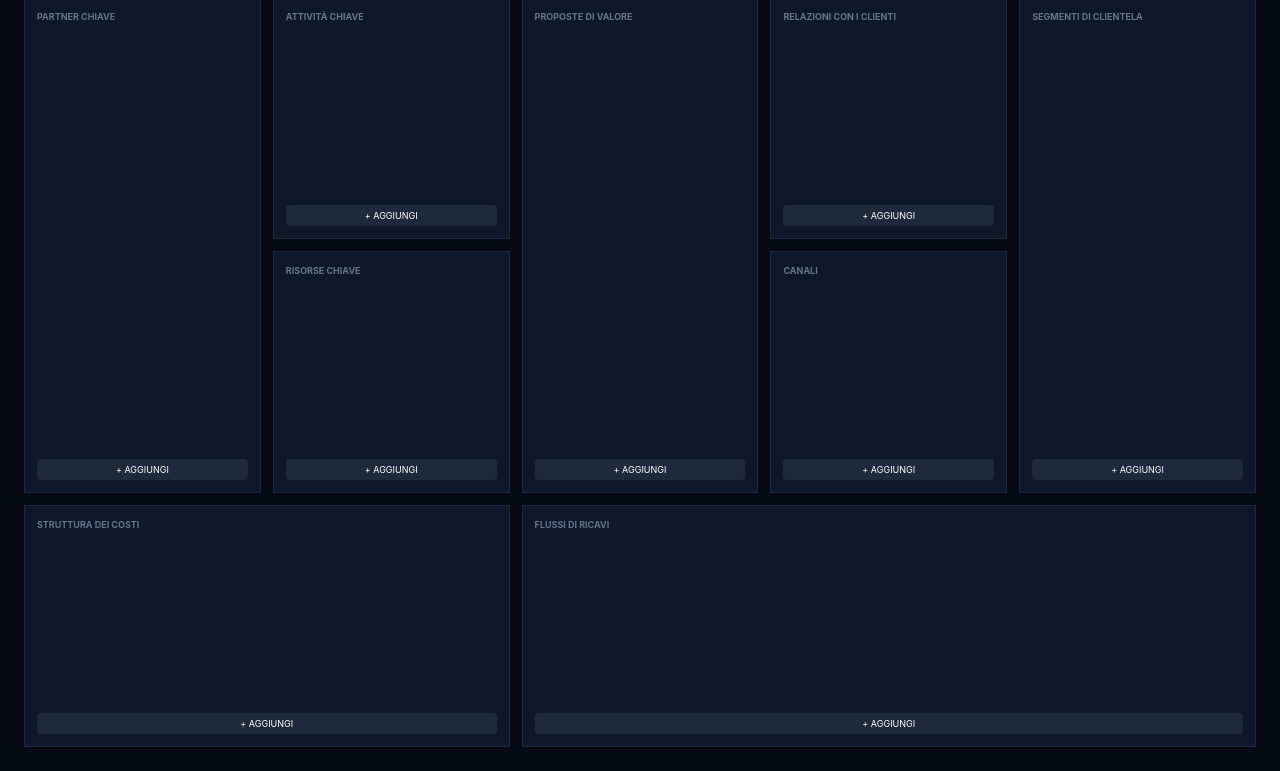
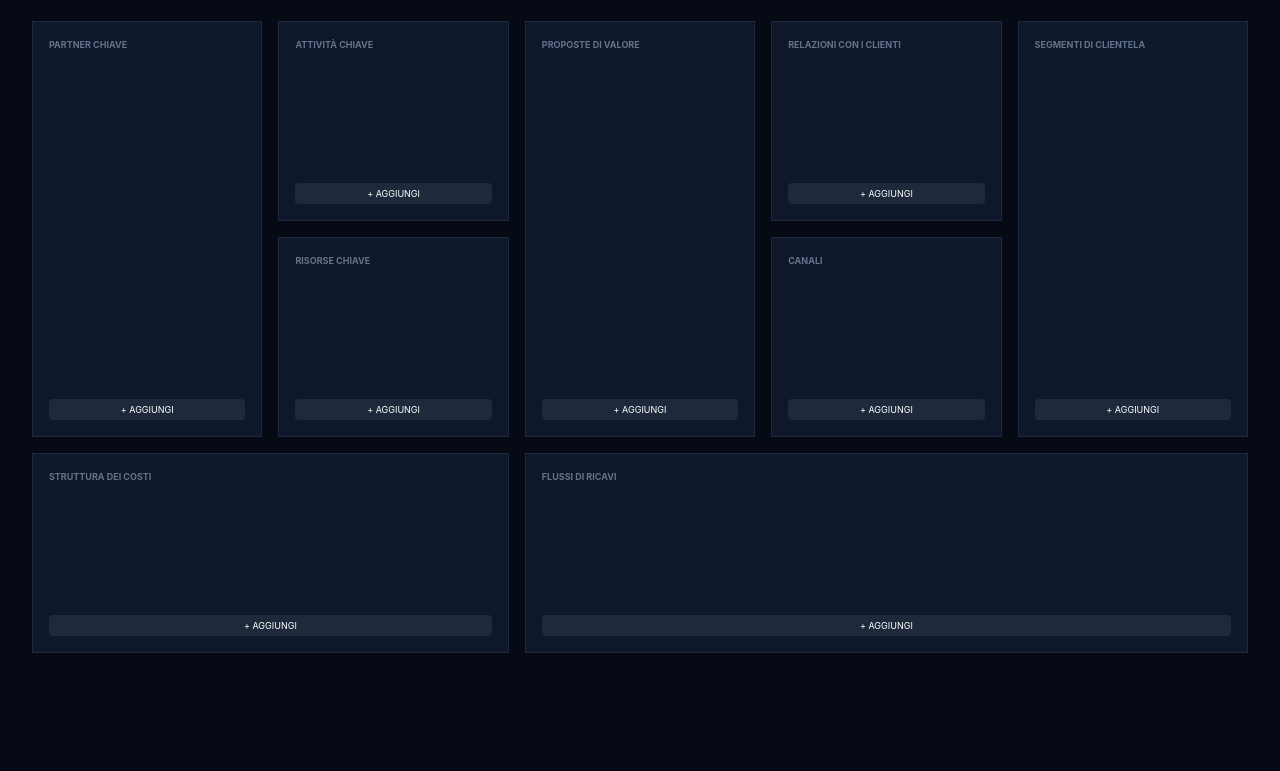
Before and after one commit to jonlewuk-ship-it/EN-Canvas, a website: page index.html in a window 1280 px wide. Shown: the part 124-895 px from the top of the page. After the commit the page ends 800 px from the top, so only its background shows below. Drawn offline with nearby package versions, Linux system fonts and the light colour scheme; no server answers.

Commit message:
Update index.html

```diff
--- a/index.html
+++ b/index.html
@@ -5,22 +5,26 @@
     <script src="https://cdn.tailwindcss.com"></script>
     <style>
         body { background-color: #050a14; color: #FFFFFF; font-family: 'Inter', sans-serif; }
-        #canvas-grid { display: grid; grid-template-columns: repeat(5, 1fr); grid-template-rows: repeat(3, 1fr); gap: 12px; height: 750px; }
-        .bmc-box { background: #0f172a; border: 1px solid #1e293b; padding: 12px; display: flex; flex-direction: column; overflow: hidden; }
-        /* Semi-transparent scroller */
-        .scroller { overflow-y: auto; scrollbar-width: thin; scrollbar-color: rgba(255, 221, 0, 0.3) transparent; flex-grow: 1; }
-        .scroller::-webkit-scrollbar { width: 6px; }
-        .scroller::-webkit-scrollbar-thumb { background: rgba(255, 255, 255, 0.1); border-radius: 4px; }
+        .viewport { height: 100vh; overflow-y: auto; padding-bottom: 50px; }
+        .viewport::-webkit-scrollbar { width: 8px; }
+        .viewport::-webkit-scrollbar-thumb { background: rgba(255, 221, 0, 0.2); border-radius: 10px; }
+        #canvas-grid {
+            display: grid;
+            grid-template-columns: repeat(5, 1fr);
+            grid-auto-rows: minmax(200px, auto);
+            gap: 16px;
+            margin: 0 32px;
+        }
+        .bmc-box { background: #0f172a; border: 1px solid #1e293b; padding: 16px; display: flex; flex-direction: column; }
         .acca-yellow { color: #FFDD00; }
-        .entry-card { background: rgba(30, 41, 59, 0.7); border-left: 3px solid #FFDD00; padding: 8px; margin-bottom: 8px; font-size: 0.75rem; position: relative; }
+        .entry-card { background: rgba(30, 41, 59, 0.7); border-left: 3px solid #FFDD00; padding: 10px; margin-bottom: 8px; font-size: 0.8rem; }
     </style>
 </head>
-<body class="p-6">
-    <header class="mb-6 border-b border-slate-800 pb-4 flex justify-between items-center">
-        <div>
+<body class="p-0 m-0">
+    <div class="viewport">
+        <header class="p-8 border-b border-slate-800 mb-6">
             <h1 class="text-3xl font-extrabold">ACCA <span class="acca-yellow">BIM Strategy Canvas</span></h1>
             <p class="text-slate-400 text-sm">EN-TEAM | Global Market Intelligence Portal</p>
-        </div>
         </header>
 
         <div id="canvas-grid">
@@ -33,6 +37,7 @@
             <div class="bmc-box" style="grid-area: 1 / 5 / 3 / 6;" data-section="Segmenti di Clientela"></div>
             <div class="bmc-box" style="grid-area: 3 / 1 / 4 / 3;" data-section="Struttura dei Costi"></div>
             <div class="bmc-box" style="grid-area: 3 / 3 / 4 / 6;" data-section="Flussi di Ricavi"></div>
+        </div>
     </div>
 
     <div id="modal" class="hidden fixed inset-0 bg-black/90 flex items-center justify-center p-4 z-50">
@@ -51,9 +56,9 @@
         let currentEditId = null;
         const guidance = {
             "Partner Chiave": "Esempio: Esri, buildingSMART, system integrator locali.",
-            "Attività Chiave": "Esempio: Sviluppo plugin usBIM,...",
+            "Attività Chiave": "Esempio: Sviluppo plugin usBIM, localizzazione G-Gov.",
             "Risorse Chiave": "Esempio: Motore browser proprietario, capitale umano BIM.",
-            "Proposte di Valore": "Esempio: Interoperabilità a Zero Perdita dati (IFC), Digital Twins.",
+            "Proposte di Valore": "Esempio: Interoperabilità a Perdita Zero (IFC), gemelli digitali.",
             "Relazioni con i Clienti": "Esempio: Nurturing automatizzato, customer success dedicato.",
             "Canali": "Esempio: Marketplace globale, inbound freemium, webinar.",
             "Segmenti di Clientela": "Esempio: PA, Smart Cities, General Contractor.",
@@ -64,14 +69,14 @@
         document.querySelectorAll('.bmc-box').forEach(box => {
             const sec = box.getAttribute('data-section');
             box.innerHTML = `<h2 class="text-[9px] uppercase font-bold text-slate-500 mb-2">${sec}</h2>
-                             <div id="content-${sec.replace(/ /g, '-')}" class="scroller"></div>
-                             <button onclick="openModal('${sec}')" class="mt-2 text-[9px] bg-slate-800 py-1 rounded hover:bg-slate-700">+ AGGIUNGI</button>`;
+                             <div id="content-${sec.replace(/ /g, '-')}" class="flex-grow"></div>
+                             <button onclick="openModal('${sec}')" class="mt-4 text-[9px] bg-slate-800 py-1 rounded hover:bg-slate-700">+ AGGIUNGI</button>`;
         });
 
         async function loadData() {
             const res = await fetch('/api/canvas');
             const data = await res.json();
-            document.querySelectorAll('.scroller').forEach(s => s.innerHTML = '');
+            document.querySelectorAll('[id^="content-"]').forEach(s => s.innerHTML = '');
             data.forEach(entry => {
                 const container = document.getElementById(`content-${entry.section.replace(/ /g, '-')}`);
                 if (container) {
```
Lines whose indentation alone changed are shown as unchanged.
